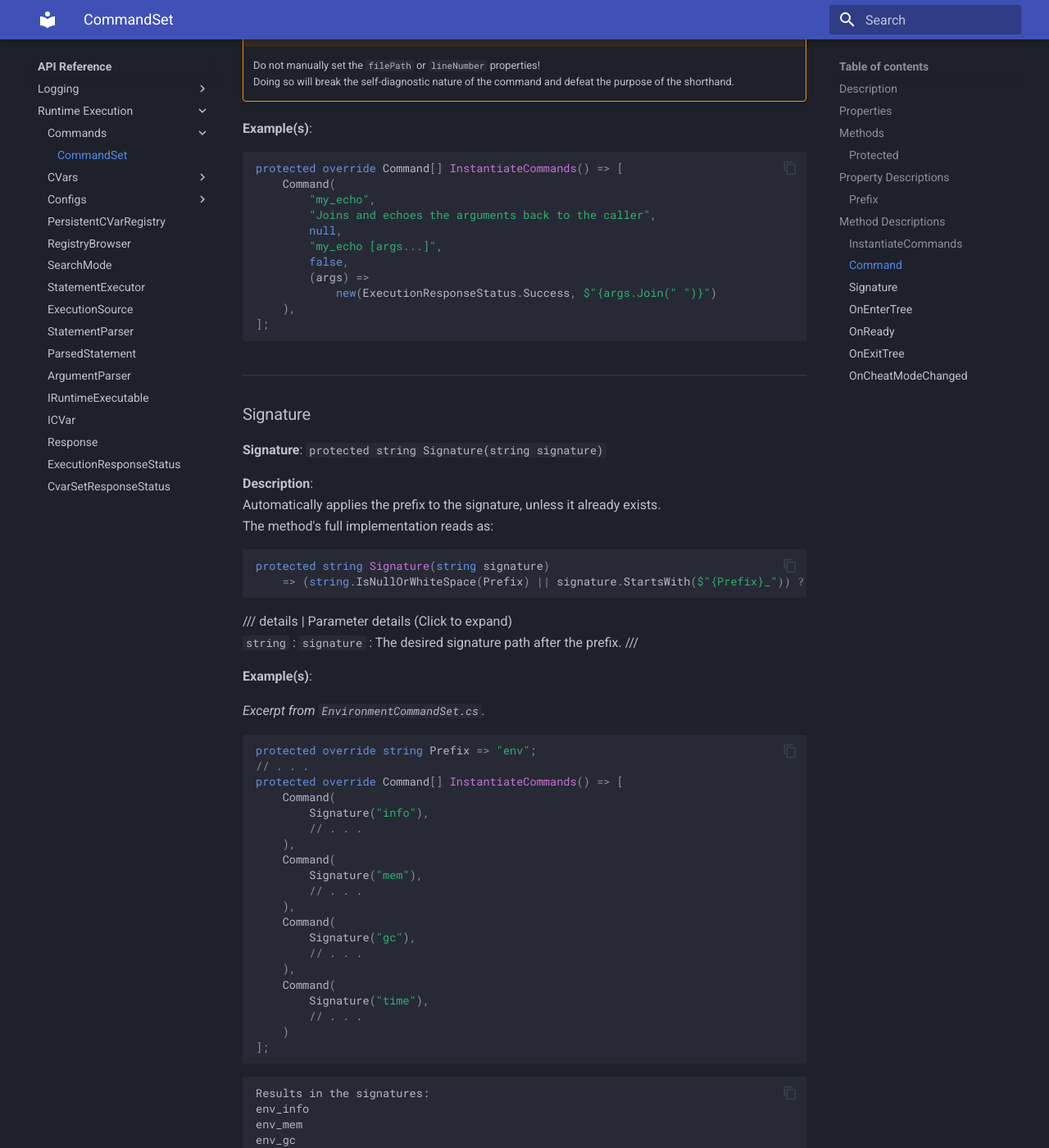
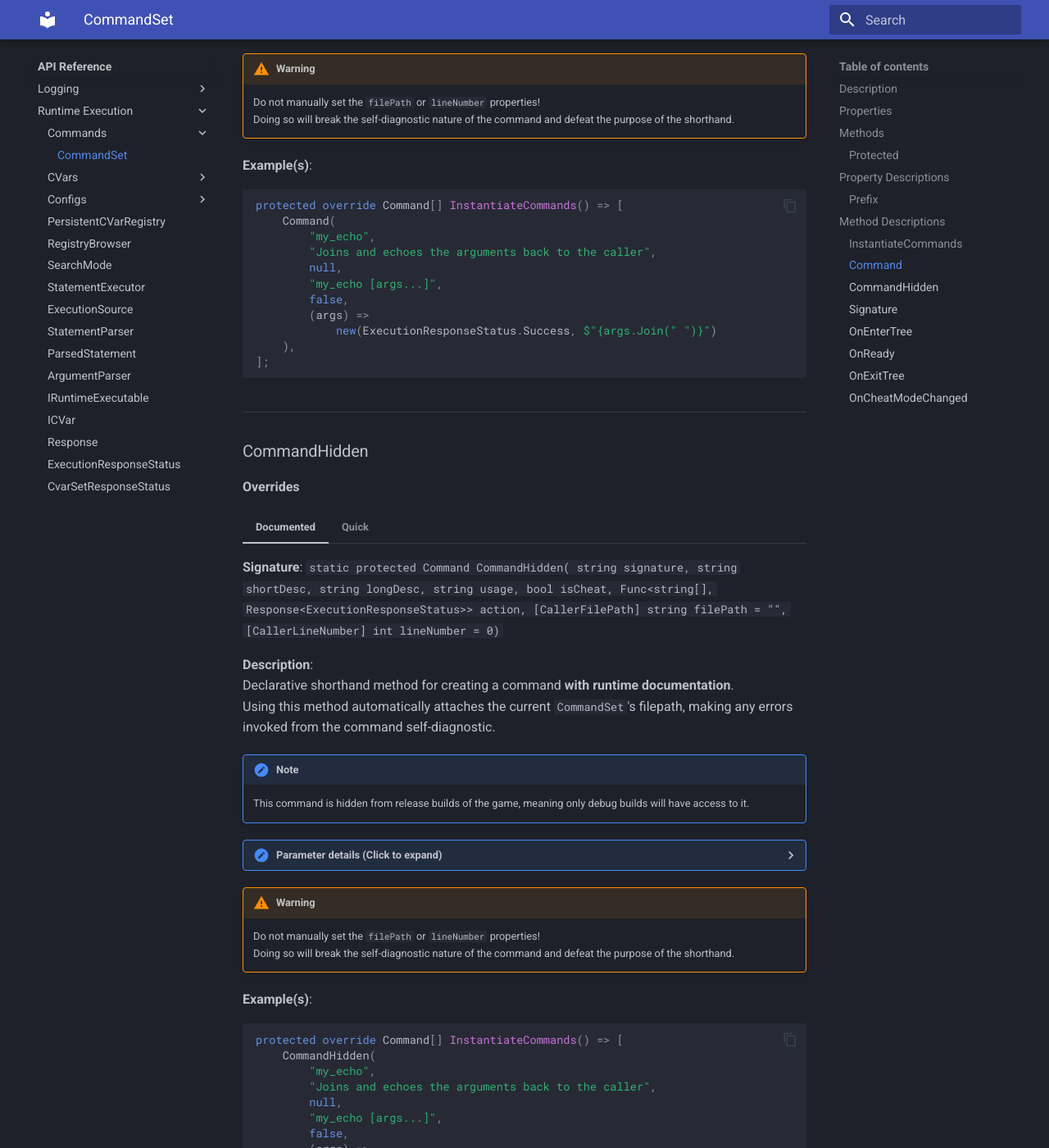
Before and after one commit to VonRiddarn/PikeConsole, an MkDocs documentation site: the page built from docs/api/RuntimeExecution/Commands/CommandSet.md, in a window 1280 px wide and 1400 px high, scrolled down 2642 px. Shown: the whole window at 82% size. Built offline with MkDocs 1.6.1 and Material for MkDocs 9.7.7, drawn with Linux system fonts in a browser that asks for light colours; some of the changed text lies outside the part shown.

Commit message:
docs: correct references in the command guide and add CommandHidden to the commandset api ref

````diff
--- a/docs/api/RuntimeExecution/Commands/CommandSet.md
+++ b/docs/api/RuntimeExecution/Commands/CommandSet.md
@@ -19,7 +19,8 @@ Internalizes all advanced setup and exposes a lightweight API that can be used b
 | Scope | Return | Name |
 |-------|--------|------|
 | `protected` | `Command[]` | [InstantiateCommands](#initializecommands) |
-| `protected` | `Command[]` | [Command](#command) |
+| `protected` | `Command` | [Command](#command) |
+| `protected` | `Command` | [CommandHidden](#commandhidden) |
 | `protected` | `string` | [Signature](#signature) |
 | `protected` | `void` | [OnEnterTree](#onentertree) |
 | `protected` | `void` | [OnReady](#onready) |
@@ -100,8 +101,8 @@ protected override Command[] InstantiateCommands() => [
 	`string?` : `LongDesc`
 	: An optional longer (multi-line) description of the command providing more context.
 
-	`string` : `Usage`
-	: Usage instructions for the command.
+	`string` || `string[]` : `Usage`
+	: Usage instructions for the command. Can pass an array for varius usages.
 
 	: **Example**:
 	`my_echo [args...]`
@@ -156,6 +157,138 @@ protected override Command[] InstantiateCommands() => [
 	**Description**:
 	Declarative shorthand method for creating a command with **without runtime documentation**.
 	Using this method automatically attaches the current `CommandSet`'s filepath and linenumber, making any errors invoked from the command self-diagnostic.
+
+	/// details | Parameter details (Click to expand)
+	`string` : `Signature`
+	: The command signature used to call the command, eg: `my_echo`
+
+	`bool` : `IsCheat`
+	: Defines if `cheatmode` must be active to run this command **in the console**.
+
+	: /// note | Internal systems can still run commands tagged with cheats
+	///
+
+	`Func<string[], Response<ExecutionResponseStatus>>` : `Action`
+	: A method that takes in a string array and returns a Response.
+
+	: /// note | All action methods **must** return a response.
+	///
+	///
+
+	/// warning
+	Do not manually set the `filePath` or `lineNumber` properties!
+	Doing so will break the self-diagnostic nature of the command
+	and defeat the purpose of the shorthand.
+	///
+
+	**Example(s)**:
+	```csharp
+	protected override Command[] InstantiateCommands() => [
+		Command(
+			"my_echo",
+			false,
+			(args) =>
+				new(ExecutionResponseStatus.Success, $"{args.Join(" ")}")
+		),
+	];
+	```
+---
+
+### CommandHidden
+**Overrides**
+=== "Documented"
+	**Signature**: `static protected Command CommandHidden(
+		string signature,
+		string shortDesc,
+		string longDesc,
+		string usage,
+		bool isCheat,
+		Func<string[], Response<ExecutionResponseStatus>> action,
+		[CallerFilePath] string filePath = "",
+		[CallerLineNumber] int lineNumber = 0)`
+
+	**Description**:
+	Declarative shorthand method for creating a command **with runtime documentation**.
+	Using this method automatically attaches the current `CommandSet`'s filepath,
+	making any errors invoked from the command self-diagnostic.
+
+	///note
+	This command is hidden from release builds of the game, meaning only debug builds will have access to it.
+	///
+
+	/// details | Parameter details (Click to expand)
+	`string` : `Signature`
+	: The command signature used to call the command, eg: `my_echo`
+
+	`string` : `ShortDesc`
+	: A summary description of the command, preferably a one-liner.
+
+	: **Example**:
+	`Joins and echoes the arguments back to the caller`
+
+	`string?` : `LongDesc`
+	: An optional longer (multi-line) description of the command providing more context.
+
+	`string` || `string[]` : `Usage`
+	: Usage instructions for the command. Can pass an array for varius usages.
+
+	: **Example**:
+	`my_echo [args...]`
+
+	`bool` : `IsCheat`
+	: Defines if `cheatmode` must be active to run this command **in the console**.
+
+	: /// note | Internal systems can still run commands tagged with cheats
+	///
+
+	`Func<string[], Response<ExecutionResponseStatus>>` : `Action`
+	: A method that takes in a string array and returns a Response.
+
+	: /// note | All action methods **must** return a response.
+	///
+	///
+
+	/// warning
+	Do not manually set the `filePath` or `lineNumber` properties!
+	Doing so will break the self-diagnostic nature of the command
+	and defeat the purpose of the shorthand.
+	///
+
+	**Example(s)**:
+	```csharp
+	protected override Command[] InstantiateCommands() => [
+		CommandHidden(
+			"my_echo",
+			"Joins and echoes the arguments back to the caller",
+			null,
+			"my_echo [args...]",
+			false,
+			(args) =>
+				new(ExecutionResponseStatus.Success, $"{args.Join(" ")}")
+		),
+	];
+	```
+=== "Quick"
+	**Signature**: `static protected Command CommandHidden(
+		string signature,
+		bool isCheat,
+		Func<string[], Response<ExecutionResponseStatus>> action,
+		[CallerFilePath] string filePath = "",
+		[CallerLineNumber] int lineNumber = 0)`
+
+	/// tip
+	The quick shorthand will generate warnings in debug mode (debug builds and the Editor playtest).
+	To disable this warning go to: `Project Settings (General)` > `Fractal Pike` > `PikeConsole`
+	And turn on: `Suppress Documentation Warnings`
+	///
+
+	**Description**:
+	Declarative shorthand method for creating a command with **without runtime documentation**.
+	Using this method automatically attaches the current `CommandSet`'s filepath and linenumber, making any errors invoked from the command self-diagnostic.
+
+	///note
+	This command is hidden from release builds of the game, meaning only debug builds will have access to it.
+	///
 
 	/// details | Parameter details (Click to expand)
 	`string` : `Signature`
````
Also changed, not shown: docs/guides/commands.md (+11 -11 lines).
